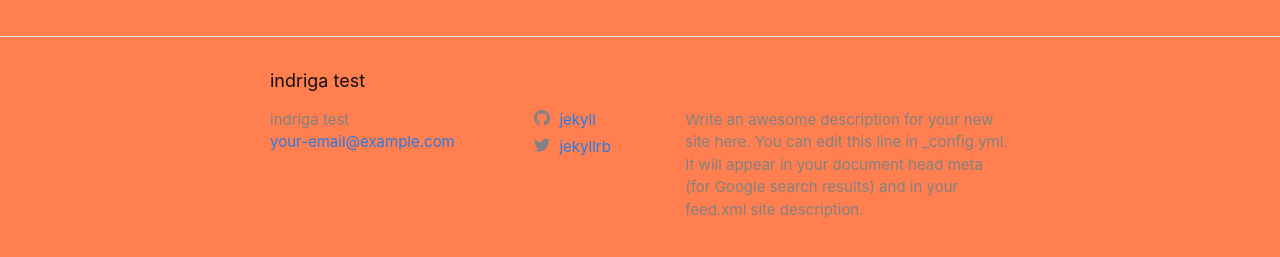
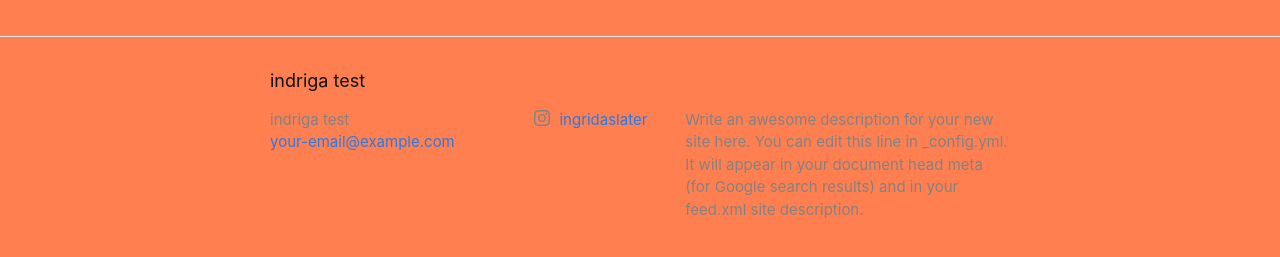
Before and after one commit to indriga/jekyll-website, a Jekyll site: the page built from index.markdown, in a window 1280 px wide. Shown: the part 619-876 px from the top of the page. Built offline with Jekyll 4.4.1, drawn with Linux system fonts in a browser that asks for light colours.

Commit message:
Updating  socials on _config.yml file

```diff
--- a/_config.yml
+++ b/_config.yml
@@ -26,8 +26,8 @@ description: >- # this means to ignore newlines until "baseurl:"
   Google search results) and in your feed.xml site description.
 baseurl: "" # the subpath of your site, e.g. /blog
 url: "" # the base hostname & protocol for your site, e.g. http://example.com
-twitter_username: jekyllrb
-github_username:  jekyll
+instagram_username: ingridaslater
+tiktok_username: ingridaslater
 
 # Build settings
 plugins:
```
